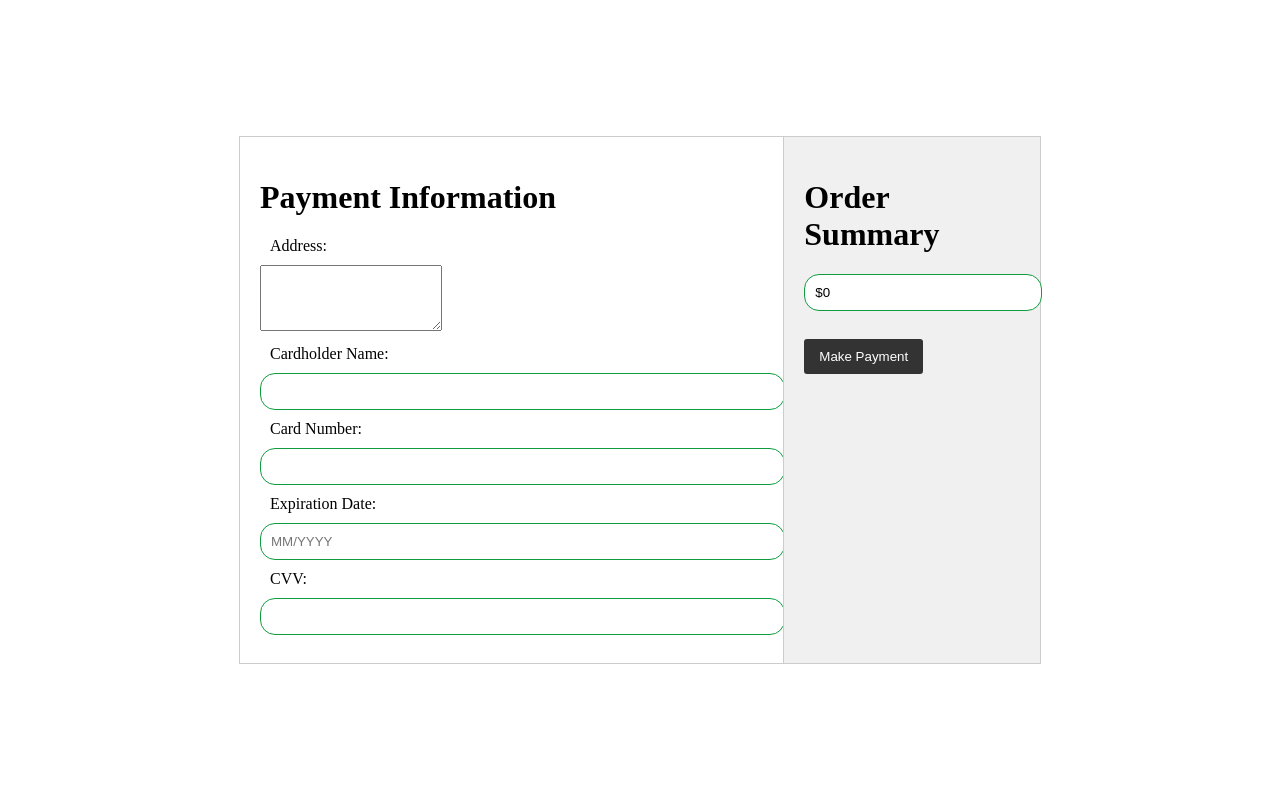
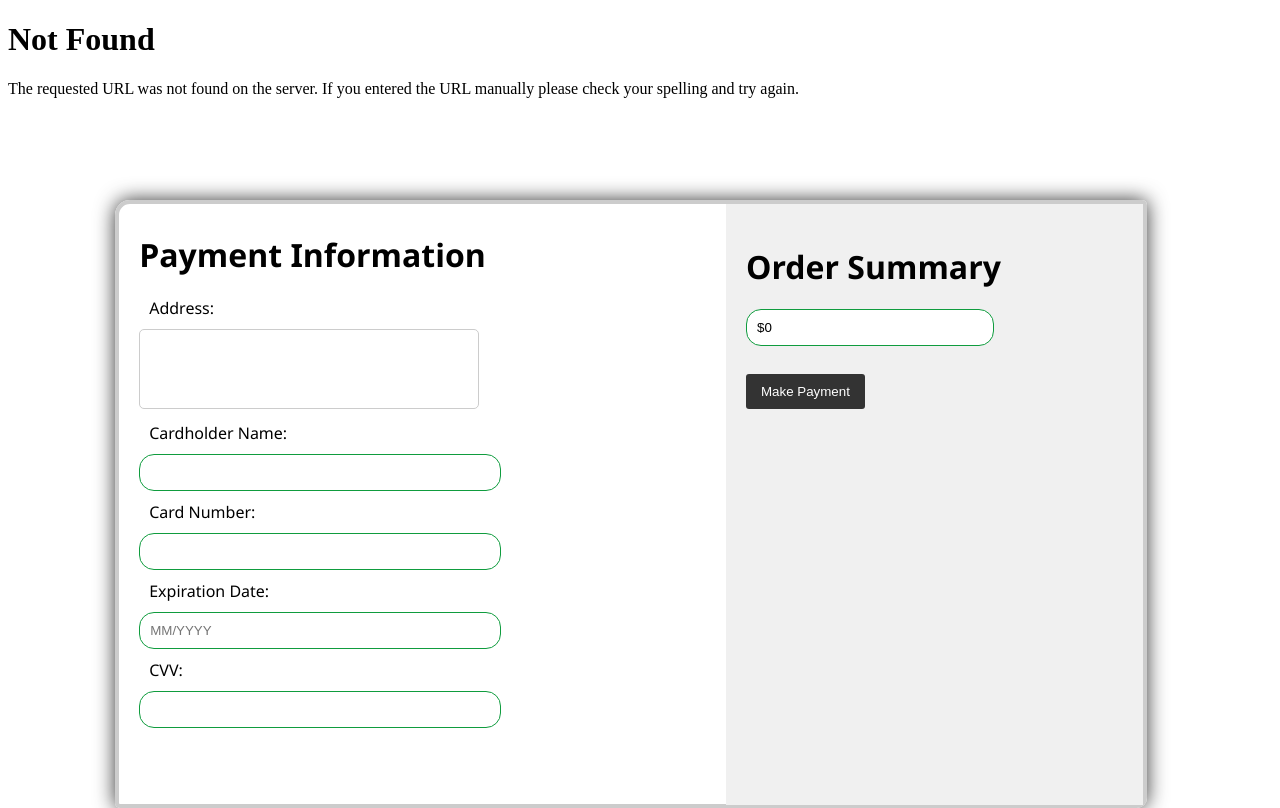
Before and after one commit to erdemire21/shoe-e-commerce-site, a Flask app: page /payment_page in a window 1280 px wide. Before the commit the page ends 664 px from the top, so only its background shows below. Run offline with Flask 3, Linux system fonts and the light colour scheme; the visitor is signed in with stand-in values (Sample User, id 1); data that the repository does not hold is empty.

Commit message:
Update payment_page.html

```diff
--- a/templates/payment_page.html
+++ b/templates/payment_page.html
@@ -5,48 +5,13 @@
     <meta charset="UTF-8">
     <meta name="viewport" content="width=device-width, initial-scale=1.0">
     <title>Payment Form</title>
-    <link rel="stylesheet" href="../static/style.css">
-    <style>
-        body {
-            display: flex;
-            justify-content: center;
-            align-items: center;
-            height: 100vh;
-            margin: 0;
-        }
-
-        .payment-form {
-            display: flex;
-            max-width: 800px;
-            width: 100%;
-            border: 1px solid #ccc;
-        }
-
-        .left-side,
-        .right-side {
-            padding: 20px;
-        }
-
-        .left-side {
-            flex: 70%;
-        }
-
-        .right-side {
-            flex: 30%;
-            background-color: #f0f0f0;
-        }
-
-        .separator {
-            border-right: 1px solid #ccc;
-        }
-
-        .make-payment-button {
-            margin-top: 20px;
-        }
-    </style>
+    <link rel="stylesheet" href="../static/payment_page.css">
 </head>
 
 <body>
+    <header>
+        <iframe src="../design/banner.html" width="100%" height="100%" frameborder="0"></iframe>
+    </header>
 
     <form class="payment-form" action="/payment_page" method="post">
 
```
